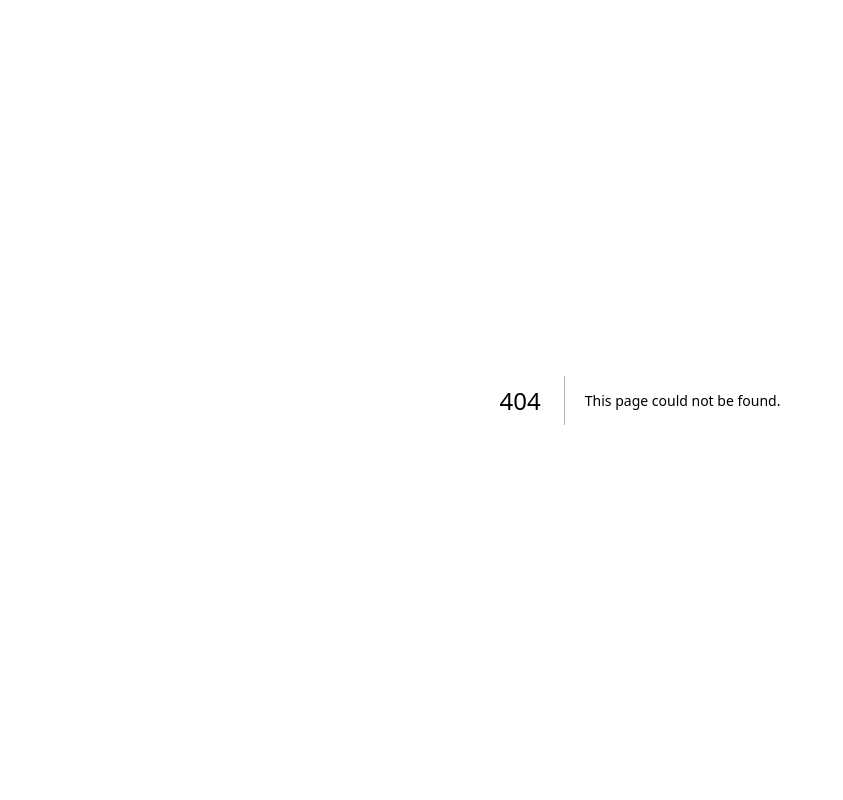
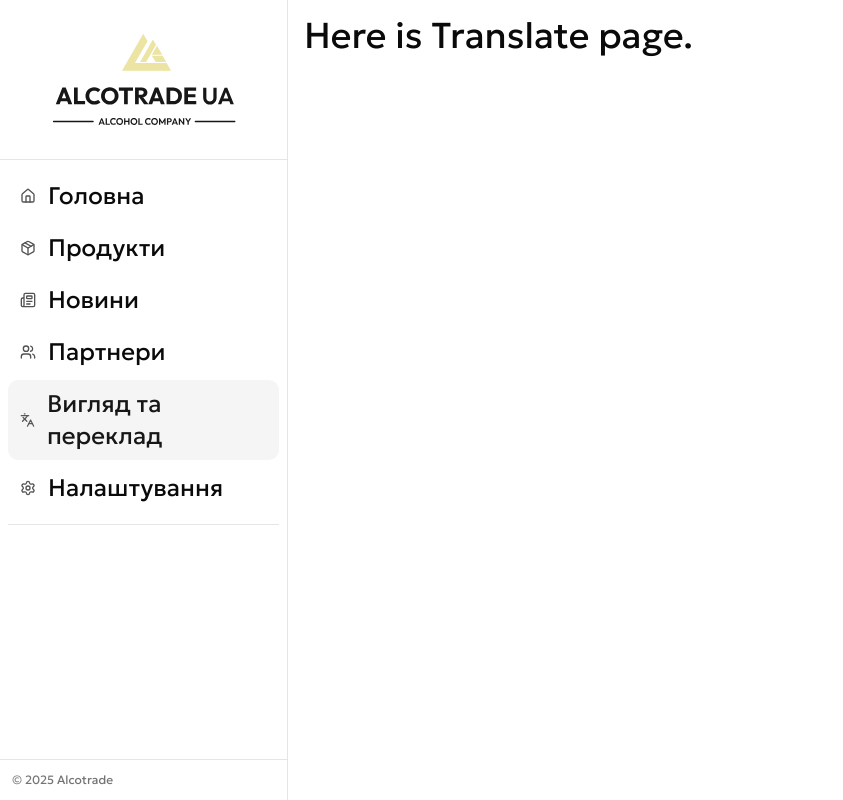
Before and after one commit to RomanHav/alotrade-platform, a Next.js app: page /translate in a window 1280 px wide. Before the commit this address had no page. Shown: the whole page, without its empty margins (0-843 px from the left). Built offline with nearby package versions, Linux system fonts and the light colour scheme; no server answers; sample sign-in values are in the browser's storage.

Commit message:
add pages

```diff
--- /dev/null
+++ b/src/app/(protected)/settings/page.tsx
@@ -0,0 +1,7 @@
+export default function SettingsPage() {
+    return (
+        <div>
+            <h1 className={'text-4xl'}>Here is Settings page.</h1>
+        </div>
+    );
+}
--- /dev/null
+++ b/src/app/(protected)/translate/page.tsx
@@ -0,0 +1,7 @@
+export default function TranslatePage() {
+    return (
+        <div>
+            <h1 className={'text-4xl'}>Here is Translate page.</h1>
+        </div>
+    );
+}
```
